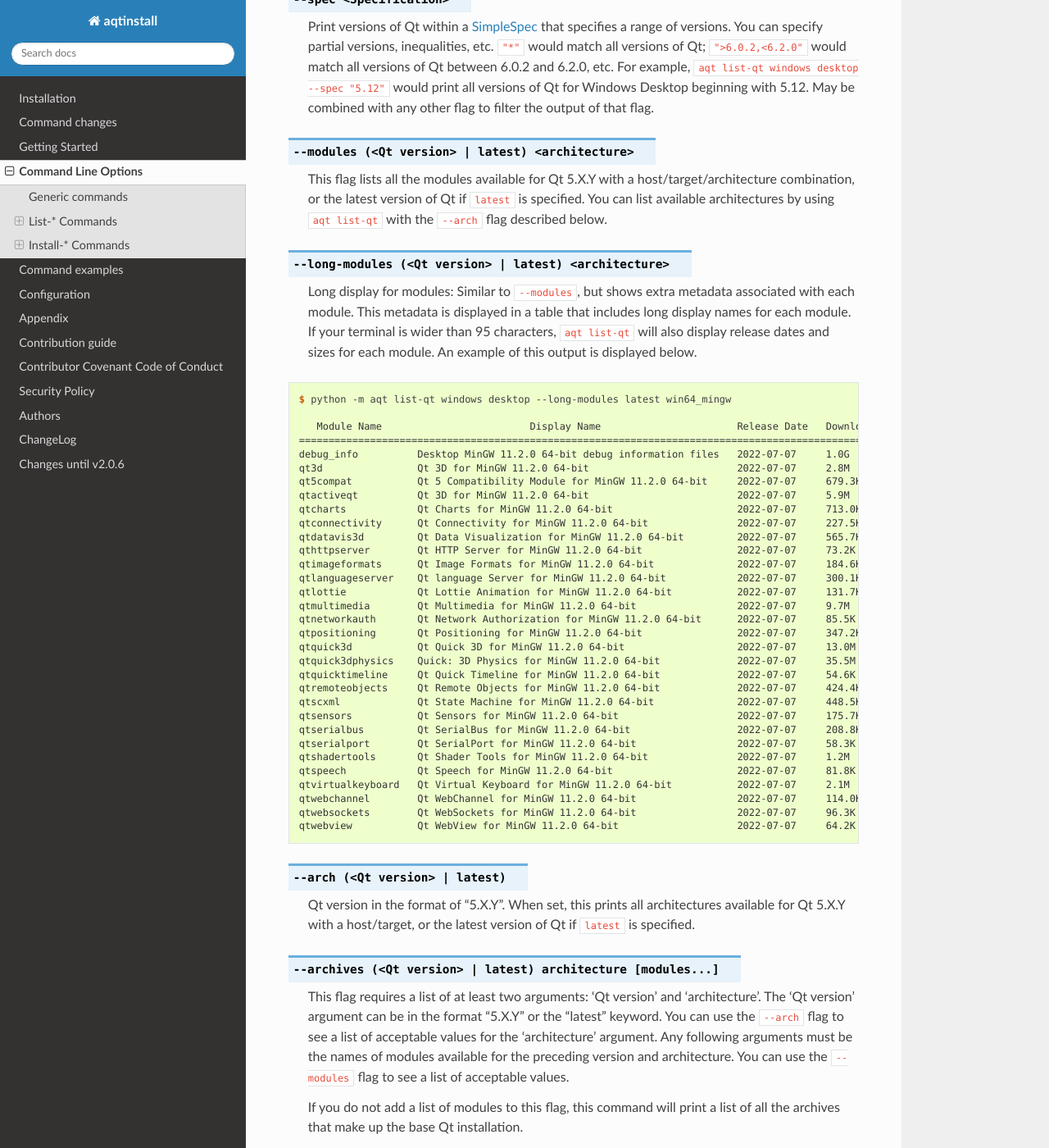
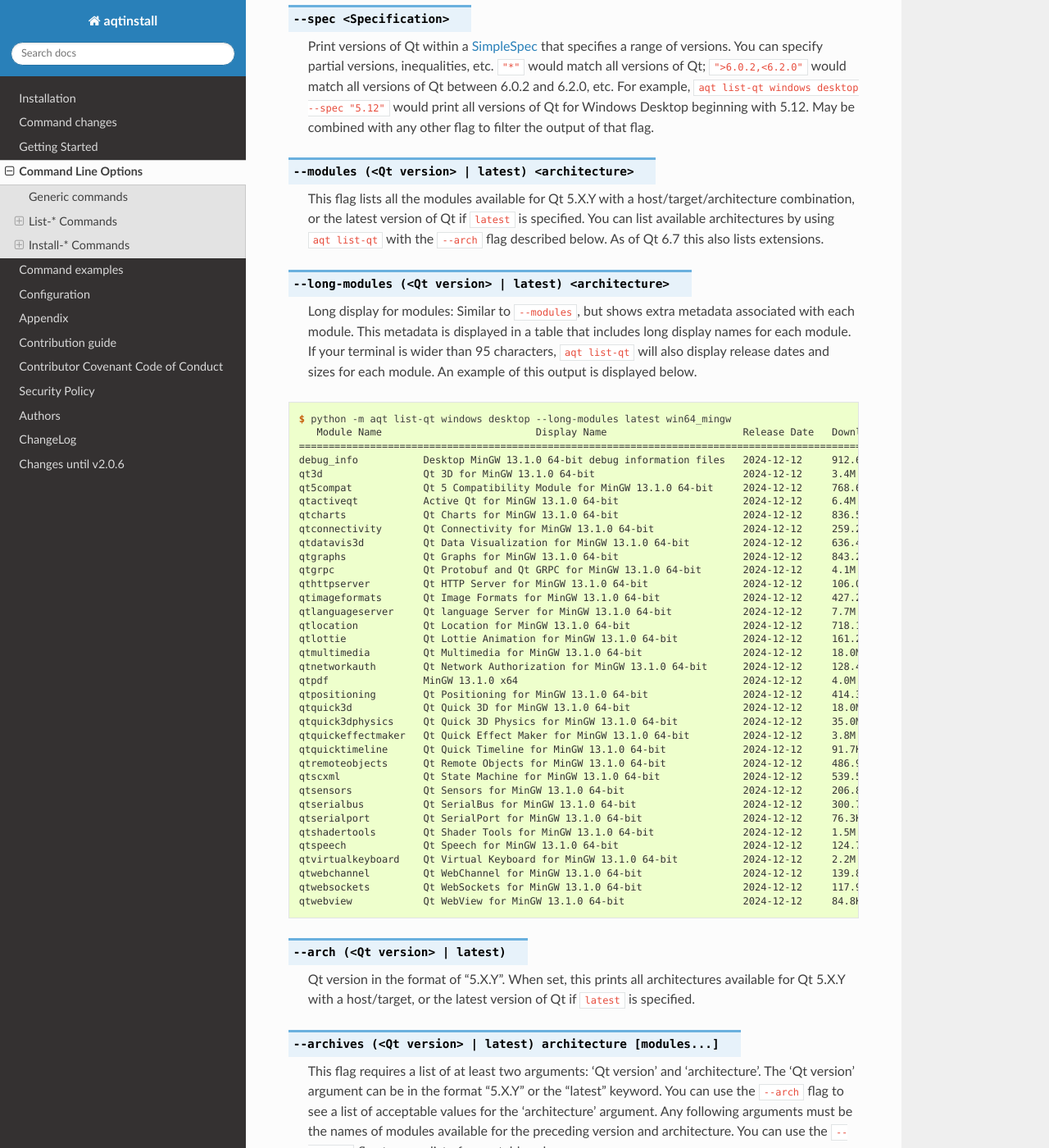
Before and after one commit to miurahr/aqtinstall, a Sphinx documentation site: the page built from docs/cli.rst, in a window 1280 px wide and 1400 px high, scrolled down 1225 px. Shown: the whole window at 82% size. Built offline with Sphinx 7.4.7 and the Read the Docs theme 3.1.0, drawn with Linux system fonts in a browser that asks for light colours; the version number could not be read and is left out; some of the changed text lies outside the part shown.

Commit message:
Update cli.rst

```diff
--- a/docs/cli.rst
+++ b/docs/cli.rst
@@ -54,11 +54,11 @@
 
 .. describe:: host
 
-    linux, linux_arm64, windows or mac
+    linux, linux_arm64, windows, mac or all_os for Qt 6.7+
 
 .. describe:: target
 
-    desktop, winrt, ios or android.
+    desktop, winrt, ios, android or wasm for Qt 6.7+
     When omitted, the command prints all the targets available for a host OS.
     Note that winrt is only available on Windows, and ios is only available on Mac OS.
 
@@ -84,7 +84,7 @@
     This flag lists all the modules available for Qt 5.X.Y with a host/target/architecture
     combination, or the latest version of Qt if ``latest`` is specified.
     You can list available architectures by using ``aqt list-qt`` with the
-    ``--arch`` flag described below.
+    ``--arch`` flag described below. As of Qt 6.7 this also lists extensions.
 
 .. option:: --long-modules (<Qt version> | latest) <architecture>
 
@@ -96,37 +96,41 @@
 .. code-block:: console
 
     $ python -m aqt list-qt windows desktop --long-modules latest win64_mingw
-
-       Module Name                         Display Name                       Release Date   Download Size   Installed Size
-    =======================================================================================================================
-    debug_info          Desktop MinGW 11.2.0 64-bit debug information files   2022-07-07     1.0G            6.4G
-    qt3d                Qt 3D for MinGW 11.2.0 64-bit                         2022-07-07     2.8M            21.3M
-    qt5compat           Qt 5 Compatibility Module for MinGW 11.2.0 64-bit     2022-07-07     679.3K          2.5M
-    qtactiveqt          Qt 3D for MinGW 11.2.0 64-bit                         2022-07-07     5.9M            32.6M
-    qtcharts            Qt Charts for MinGW 11.2.0 64-bit                     2022-07-07     713.0K          7.5M
-    qtconnectivity      Qt Connectivity for MinGW 11.2.0 64-bit               2022-07-07     227.5K          1.5M
-    qtdatavis3d         Qt Data Visualization for MinGW 11.2.0 64-bit         2022-07-07     565.7K          4.3M
-    qthttpserver        Qt HTTP Server for MinGW 11.2.0 64-bit                2022-07-07     73.2K           372.6K
-    qtimageformats      Qt Image Formats for MinGW 11.2.0 64-bit              2022-07-07     184.6K          705.5K
-    qtlanguageserver    Qt language Server for MinGW 11.2.0 64-bit            2022-07-07     300.1K          1.8M
-    qtlottie            Qt Lottie Animation for MinGW 11.2.0 64-bit           2022-07-07     131.7K          704.0K
-    qtmultimedia        Qt Multimedia for MinGW 11.2.0 64-bit                 2022-07-07     9.7M            79.2M
-    qtnetworkauth       Qt Network Authorization for MinGW 11.2.0 64-bit      2022-07-07     85.5K           507.6K
-    qtpositioning       Qt Positioning for MinGW 11.2.0 64-bit                2022-07-07     347.2K          2.2M
-    qtquick3d           Qt Quick 3D for MinGW 11.2.0 64-bit                   2022-07-07     13.0M           75.4M
-    qtquick3dphysics    Quick: 3D Physics for MinGW 11.2.0 64-bit             2022-07-07     35.5M           203.9M
-    qtquicktimeline     Qt Quick Timeline for MinGW 11.2.0 64-bit             2022-07-07     54.6K           301.4K
-    qtremoteobjects     Qt Remote Objects for MinGW 11.2.0 64-bit             2022-07-07     424.4K          2.0M
-    qtscxml             Qt State Machine for MinGW 11.2.0 64-bit              2022-07-07     448.5K          2.9M
-    qtsensors           Qt Sensors for MinGW 11.2.0 64-bit                    2022-07-07     175.7K          2.0M
-    qtserialbus         Qt SerialBus for MinGW 11.2.0 64-bit                  2022-07-07     208.8K          1.2M
-    qtserialport        Qt SerialPort for MinGW 11.2.0 64-bit                 2022-07-07     58.3K           255.3K
-    qtshadertools       Qt Shader Tools for MinGW 11.2.0 64-bit               2022-07-07     1.2M            4.1M
-    qtspeech            Qt Speech for MinGW 11.2.0 64-bit                     2022-07-07     81.8K           427.9K
-    qtvirtualkeyboard   Qt Virtual Keyboard for MinGW 11.2.0 64-bit           2022-07-07     2.1M            6.0M
-    qtwebchannel        Qt WebChannel for MinGW 11.2.0 64-bit                 2022-07-07     114.0K          500.3K
-    qtwebsockets        Qt WebSockets for MinGW 11.2.0 64-bit                 2022-07-07     96.3K           509.6K
-    qtwebview           Qt WebView for MinGW 11.2.0 64-bit                    2022-07-07     64.2K           470.7K
+       Module Name                          Display Name                       Release Date   Download Size   Installed Size
+    ========================================================================================================================
+    debug_info           Desktop MinGW 13.1.0 64-bit debug information files   2024-12-12     912.6M          5.7G
+    qt3d                 Qt 3D for MinGW 13.1.0 64-bit                         2024-12-12     3.4M            26.5M
+    qt5compat            Qt 5 Compatibility Module for MinGW 13.1.0 64-bit     2024-12-12     768.6K          3.2M
+    qtactiveqt           Active Qt for MinGW 13.1.0 64-bit                     2024-12-12     6.4M            35.1M
+    qtcharts             Qt Charts for MinGW 13.1.0 64-bit                     2024-12-12     836.5K          8.7M
+    qtconnectivity       Qt Connectivity for MinGW 13.1.0 64-bit               2024-12-12     259.2K          1.8M
+    qtdatavis3d          Qt Data Visualization for MinGW 13.1.0 64-bit         2024-12-12     636.4K          5.0M
+    qtgraphs             Qt Graphs for MinGW 13.1.0 64-bit                     2024-12-12     843.2K          6.9M
+    qtgrpc               Qt Protobuf and Qt GRPC for MinGW 13.1.0 64-bit       2024-12-12     4.1M            34.7M
+    qthttpserver         Qt HTTP Server for MinGW 13.1.0 64-bit                2024-12-12     106.0K          563.2K
+    qtimageformats       Qt Image Formats for MinGW 13.1.0 64-bit              2024-12-12     427.2K          1.5M
+    qtlanguageserver     Qt language Server for MinGW 13.1.0 64-bit            2024-12-12     7.7M            56.1M
+    qtlocation           Qt Location for MinGW 13.1.0 64-bit                   2024-12-12     718.1K          5.9M
+    qtlottie             Qt Lottie Animation for MinGW 13.1.0 64-bit           2024-12-12     161.2K          951.5K
+    qtmultimedia         Qt Multimedia for MinGW 13.1.0 64-bit                 2024-12-12     18.0M           107.6M
+    qtnetworkauth        Qt Network Authorization for MinGW 13.1.0 64-bit      2024-12-12     128.4K          811.7K
+    qtpdf                MinGW 13.1.0 x64                                      2024-12-12     4.0M            11.1M
+    qtpositioning        Qt Positioning for MinGW 13.1.0 64-bit                2024-12-12     414.3K          2.8M
+    qtquick3d            Qt Quick 3D for MinGW 13.1.0 64-bit                   2024-12-12     18.0M           102.1M
+    qtquick3dphysics     Qt Quick 3D Physics for MinGW 13.1.0 64-bit           2024-12-12     35.0M           198.8M
+    qtquickeffectmaker   Qt Quick Effect Maker for MinGW 13.1.0 64-bit         2024-12-12     3.8M            5.0M
+    qtquicktimeline      Qt Quick Timeline for MinGW 13.1.0 64-bit             2024-12-12     91.7K           646.7K
+    qtremoteobjects      Qt Remote Objects for MinGW 13.1.0 64-bit             2024-12-12     486.9K          2.3M
+    qtscxml              Qt State Machine for MinGW 13.1.0 64-bit              2024-12-12     539.5K          3.6M
+    qtsensors            Qt Sensors for MinGW 13.1.0 64-bit                    2024-12-12     206.8K          2.3M
+    qtserialbus          Qt SerialBus for MinGW 13.1.0 64-bit                  2024-12-12     300.7K          1.8M
+    qtserialport         Qt SerialPort for MinGW 13.1.0 64-bit                 2024-12-12     76.3K           377.8K
+    qtshadertools        Qt Shader Tools for MinGW 13.1.0 64-bit               2024-12-12     1.5M            5.4M
+    qtspeech             Qt Speech for MinGW 13.1.0 64-bit                     2024-12-12     124.7K          686.3K
+    qtvirtualkeyboard    Qt Virtual Keyboard for MinGW 13.1.0 64-bit           2024-12-12     2.2M            7.1M
+    qtwebchannel         Qt WebChannel for MinGW 13.1.0 64-bit                 2024-12-12     139.8K          722.6K
+    qtwebsockets         Qt WebSockets for MinGW 13.1.0 64-bit                 2024-12-12     117.9K          679.9K
+    qtwebview            Qt WebView for MinGW 13.1.0 64-bit                    2024-12-12     84.8K           687.8K
 
 
 .. option:: --arch (<Qt version> | latest)
@@ -544,6 +548,8 @@
    * win64_msvc2022_arm64 for windows_arm64 desktop
 
    * android_armv7, android_arm64_v8a, android_x86, android_x86_64 for android
+
+   * wasm_singlethread or wasm_multithread for wasm
 
     Use the :ref:`List-Qt Command` to list available architectures.
 
@@ -849,11 +855,13 @@
     aqt install-qt linux desktop 5.15.0 wasm_32
 
 
-Example: Install Qt6 for Web Assembly
+Example: Install different versions of Qt6 for Web Assembly (WASM)
 
 .. code-block:: console
 
     aqt install-qt linux desktop 6.2.4 wasm_32 --autodesktop
+    aqt install-qt linux desktop 6.5.0 wasm_singlethread --autodesktop
+    aqt install-qt all_os wasm 6.8.0 wasm_multithread --autodesktop
 
 
 Example: List available versions of Qt on Linux
```
Also changed, not shown: other parts of docs/cli.rst (+1 -1 lines).
